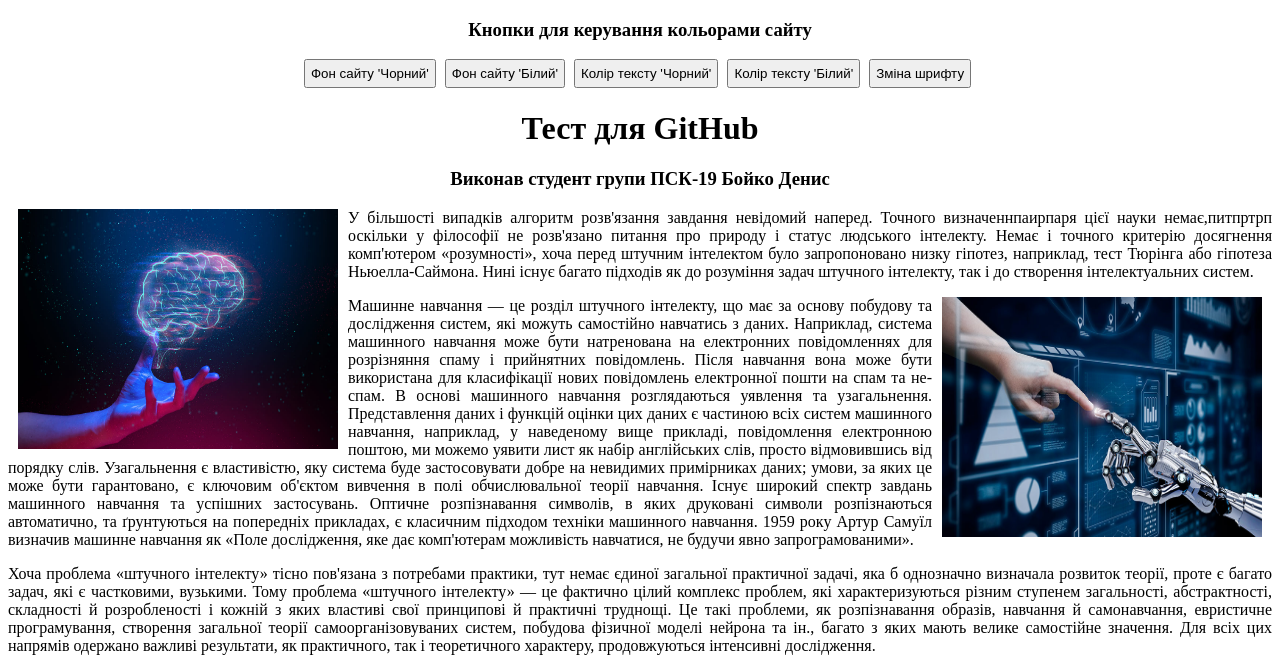
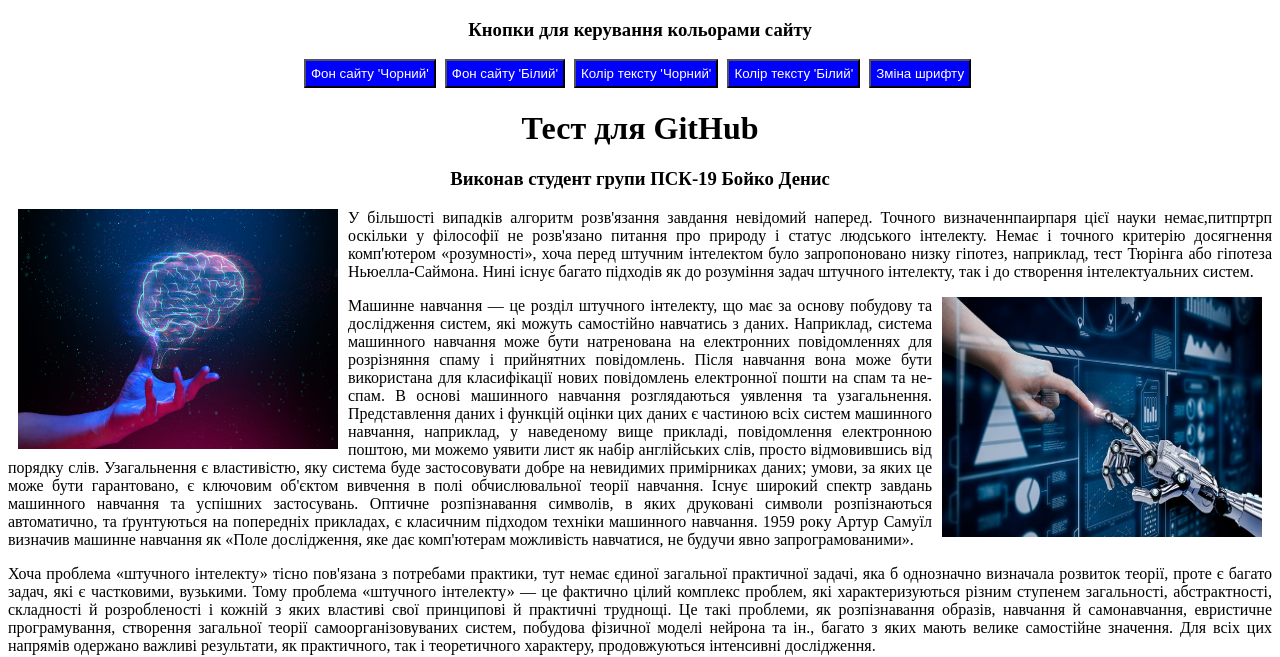
Before and after one commit to DNBOYKO/Test_Repository, a plain HTML site: page index.htm in a window 1280 px wide. Shown: the top 657 px of the page. Drawn offline with Linux system fonts and the light colour scheme.

Commit message:
Five commit

```diff
--- a/index.htm
+++ b/index.htm
@@ -5,12 +5,7 @@
   <meta http-equiv="X-UA-Compatible" content="IE=edge">
   <meta name="viewport" content="width=device-width, initial-scale=1.0">
   <title>Тести залиття в GitHub</title>
-  <style>
-    .style-button {
-      margin-right: 5px;
-      padding: 5px;
-    }
-    </style>
+  <link rel="stylesheet" type="text/css" href="style.css">
 </head>
   <body>
   <center>
--- /dev/null
+++ b/style.css
@@ -0,0 +1,6 @@
+.style-button {
+  margin-right: 5px;
+  padding: 5px;
+  background-color: blue;
+  color: white;
+}
```
